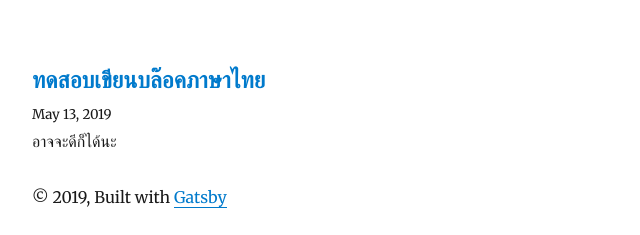
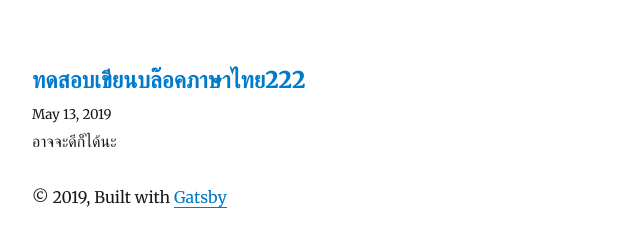
Before and after one commit to thaibulksms/thaibulksms-blog, a Gatsby site: page / in a window 1280 px wide. Shown: the part 311-546 px from the top of the page, 293-933 px from the left. Built offline with nearby package versions, Linux system fonts and the light colour scheme; Gatsby itself is replaced by a stand-in of ours; some packages are replaced by stand-ins of ours.

Commit message:
Update Blog “2019-05-13-ทดสอบเขียนบล๊อคภาษาไทย”

```diff
--- a/content/blog/2019-05-13-ทดสอบเขียนบล๊อคภาษาไทย.md
+++ b/content/blog/2019-05-13-ทดสอบเขียนบล๊อคภาษาไทย.md
@@ -1,5 +1,5 @@
 ---
-title: ทดสอบเขียนบล๊อคภาษาไทย
+title: ทดสอบเขียนบล๊อคภาษาไทย222
 date: 2019-05-13T10:55:51.213Z
 description: อาจจะดีก็ได้นะ
 ---
```
